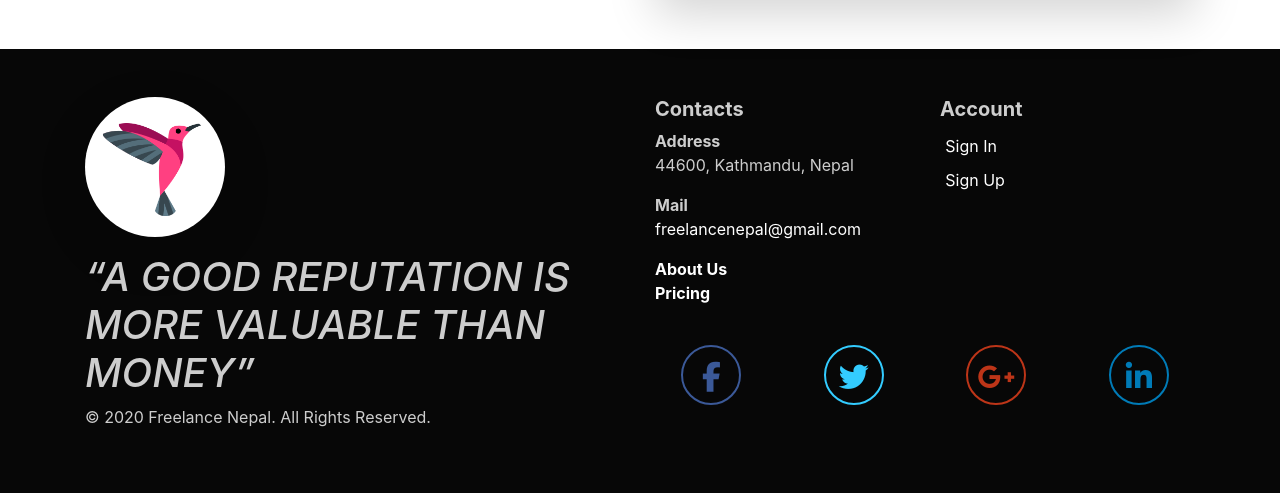
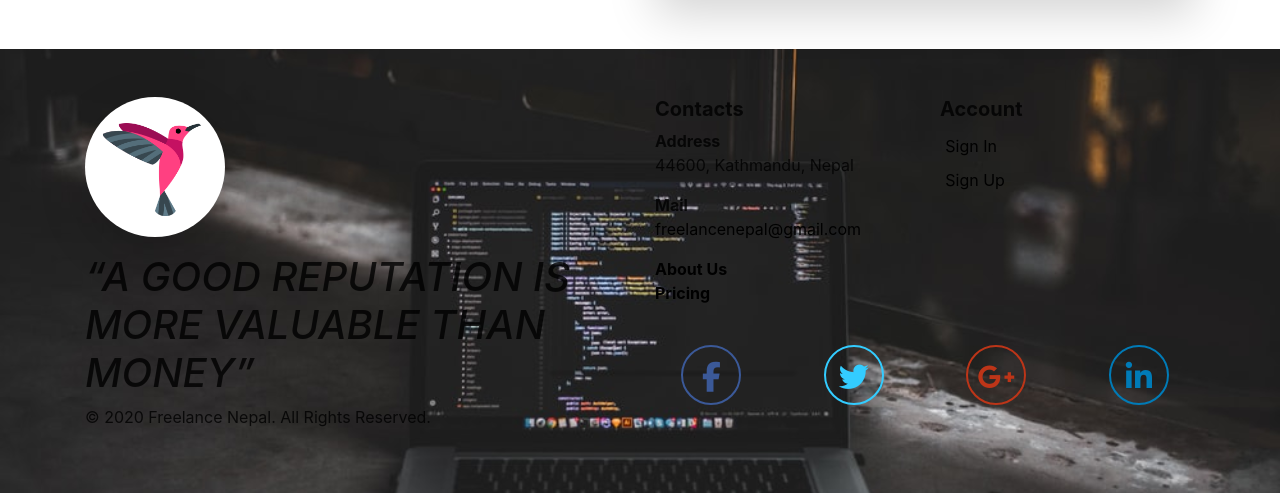
Before and after one commit to bibishan-pandey/freelance-coursera-project, a website: page index.html in a window 1280 px wide. Shown: the part 979-1472 px from the top of the page. Drawn offline with nearby package versions, Linux system fonts and the light colour scheme.

Commit message:
footer text color and background changes

```diff
--- a/css/body.css
+++ b/css/body.css
@@ -1,5 +1,5 @@
 body {
-    background: #070707;
+    background: url('/img/body.jpeg') no-repeat center center fixed;
     -webkit-background-size: cover;
     -moz-background-size: cover;
     -o-background-size: cover;
--- a/css/footer.css
+++ b/css/footer.css
@@ -1,9 +1,9 @@
 .context-dark, .bg-gray-dark, .bg-primary {
-    color: rgba(255, 255, 255, 0.8);
+    color: rgba(0, 0, 0, 0.8);
 }
 
 .footer-classic a, .footer-classic a:focus, .footer-classic a:active {
-    color: #ffffff;
+    color: #000;
 }
 .nav-list li {
     padding-top: 5px;
```
